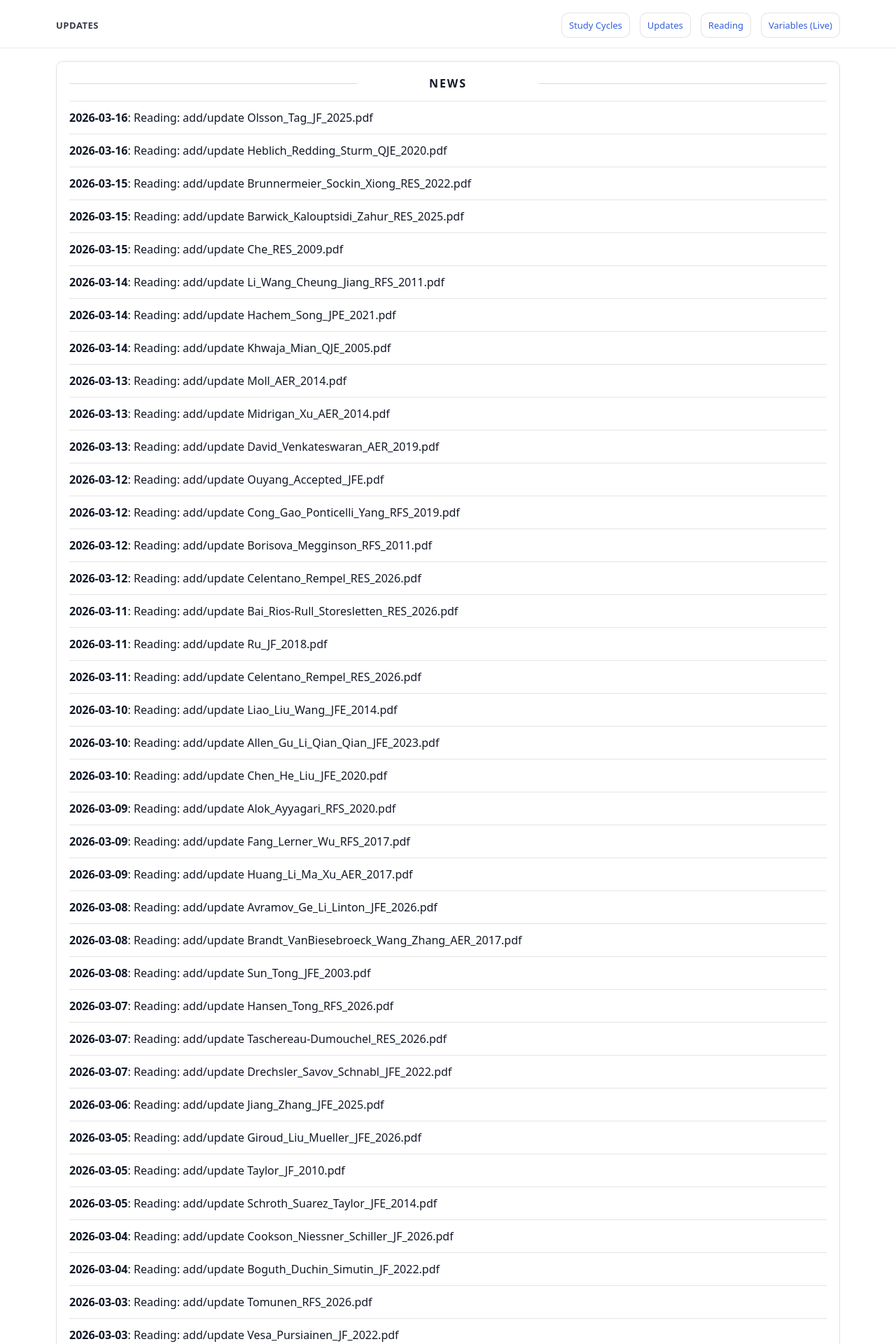
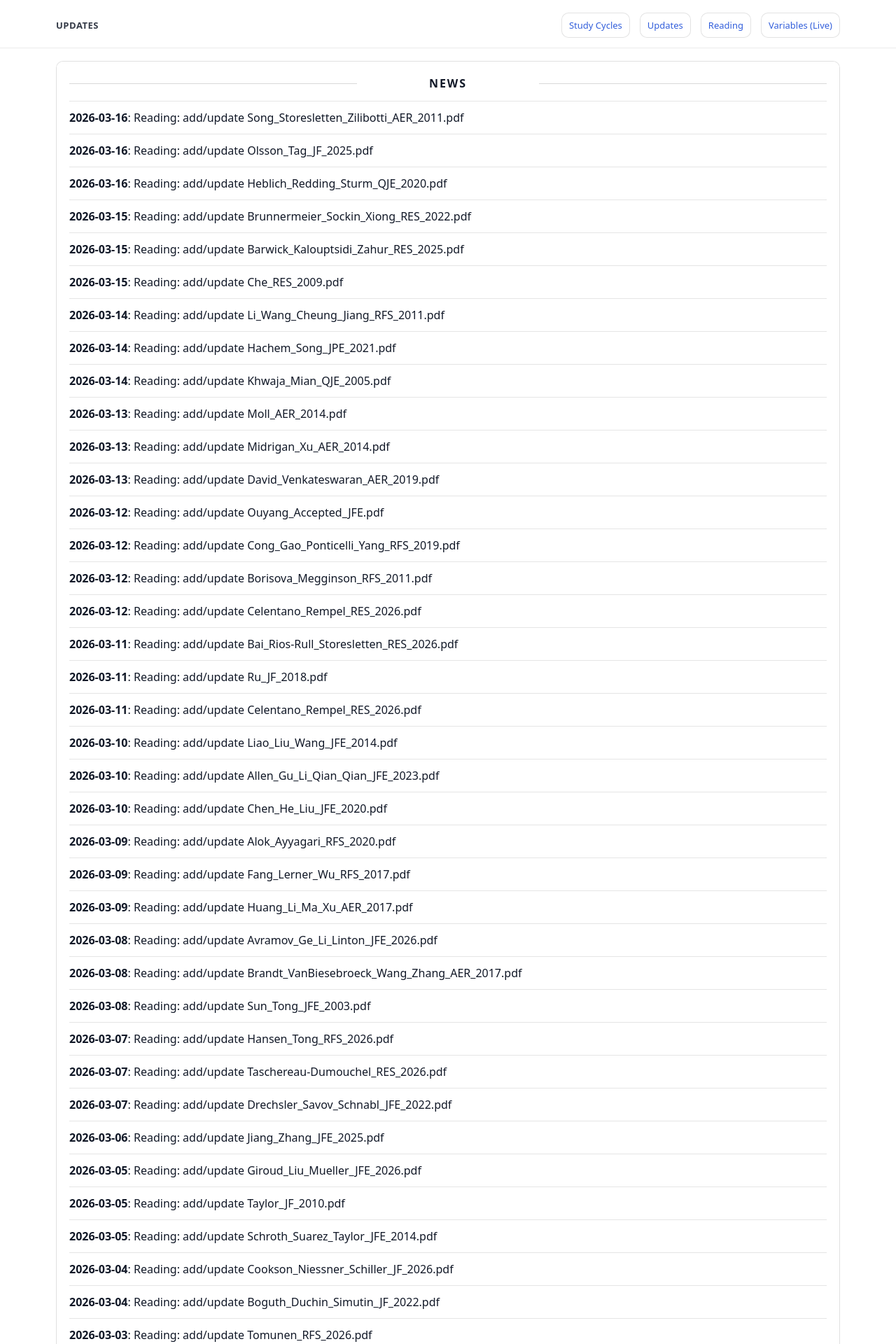
Before and after one commit to yaxinzn/study-archive, a Jekyll site: the page built from updates/index.md, in a window 1280 px wide. Shown: the top 1920 px of the page at 70% size. Built offline with Jekyll 4.4.1, drawn with Linux system fonts in a browser that asks for light colours; some of the changed text lies outside the part shown.

Commit message:
chore: update NEWS feed

```diff
--- a/_data/news.yml
+++ b/_data/news.yml
@@ -1,4 +1,7 @@
 # Auto-generated update history (sorted newest -> oldest). Do not edit manually.
+- ts: "1773657506"
+  date: "2026-03-16"
+  title: "Reading: add/update Song_Storesletten_Zilibotti_AER_2011.pdf"
 - ts: "1773656487"
   date: "2026-03-16"
   title: "Reading: add/update Olsson_Tag_JF_2025.pdf"
```
